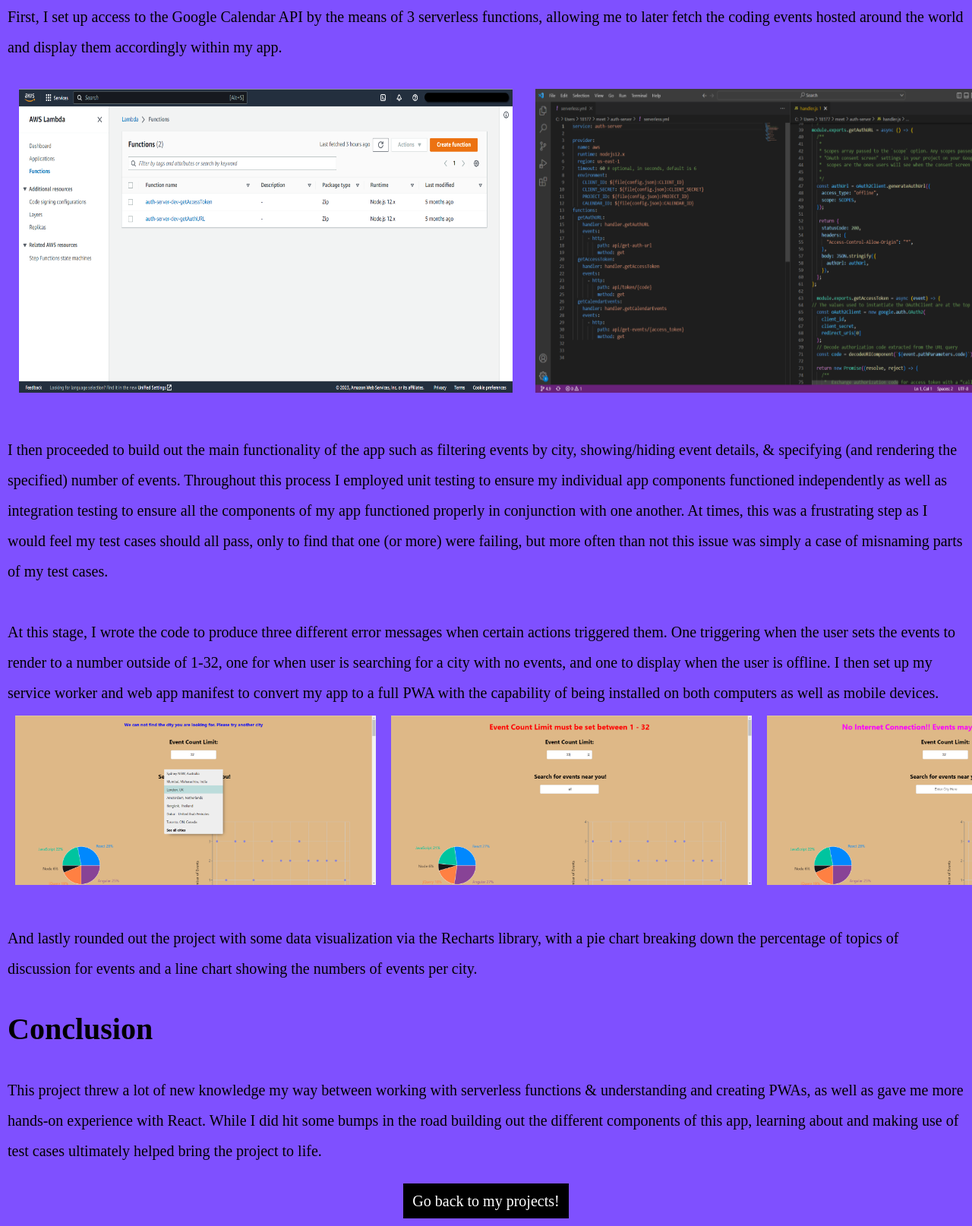
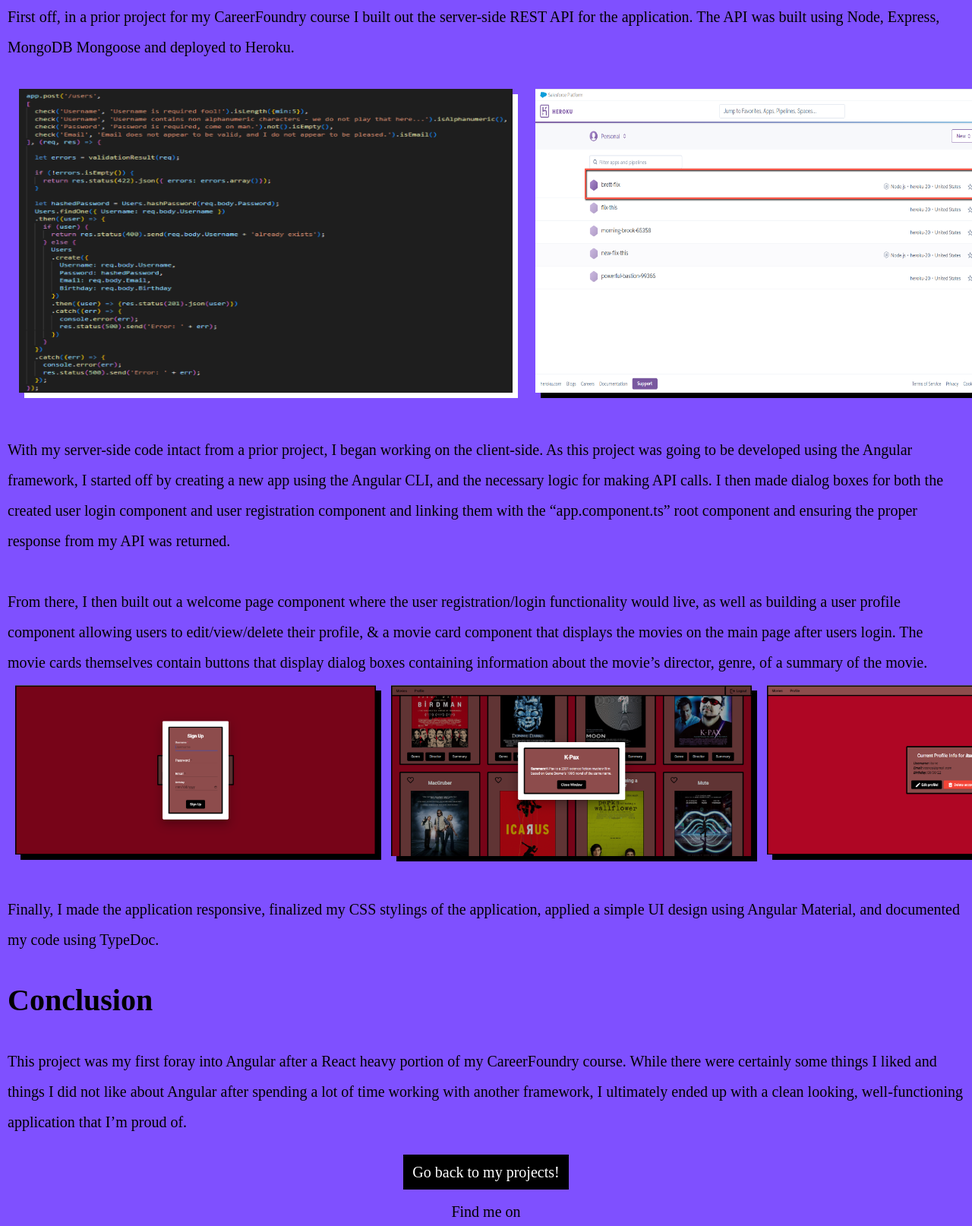
Before and after one commit to Polodolo4/portfolio-website, a plain HTML site: page brettFlixCase.html in a window 1280 px wide. Shown: the part 1730-3344 px from the top of the page at 76% size. Drawn offline with nearby package versions, Linux system fonts and the light colour scheme.

Commit message:
Completed brettFlix Case Study/added screenshots

```diff
--- a/CSS/styles.css
+++ b/CSS/styles.css
@@ -372,6 +372,8 @@ button:focus,
   box-sizing: border-box;
 }
 
+/*meet app case study end*/
+
 /*brett flix case study*/
 
 .tools-brett {
@@ -389,6 +391,44 @@ button:focus,
   float: right;
   width: 750px;
   overflow: auto;
+  box-shadow: 0.438rem 0.438rem #000;
+}
+
+.heroku-row {
+  display:flex;
+}
+
+.heroku-col {
+  flex: 50%;
+  padding: 15px;
+}
+
+.API {
+  width: 650px;
+  height: 400px;
+  display: flex;
+  flex-direction: row;
+  text-align: center;
+  margin: auto;
+  box-shadow: 0.438rem 0.438rem #fff;
+}
+
+.heroku {
+  width: 650px;
+  height: 400px;
+  display: flex;
+  flex-direction: row;
+  text-align: center;
+  margin: auto;
+  box-shadow: 0.438rem 0.438rem #000;
+}
+
+.brett-app-screen {
+  width: 475px;
+  display: flex;
+  flex-direction: row;
+  text-align: center;
+  margin: auto;
   box-shadow: 0.438rem 0.438rem #000;
 }
 
--- a/brettFlixCase.html
+++ b/brettFlixCase.html
@@ -86,52 +86,44 @@
   <div class="end">
     <h3 class="middle-head">Project Process</h3>
     <p>
-      First, I set up access to the Google Calendar API by the means of 3 serverless functions, allowing me to later fetch the coding events
-      hosted around the world and display them accordingly within my app.
+      First off, in a prior project for my CareerFoundry course I built out the server-side REST API for the application. The API was built using Node, Express, MongoDB Mongoose and deployed to Heroku.
       <br>
-      <div class="server-row">
-        <div class="server-col">
-          <img src="img/case1/aws.png" class="serverless" alt="serverless">
+      <div class="heroku-row">
+        <div class="heroku-col">
+          <img src="img/brettFlix/api1.png" class="API" alt="heroku">
         </div>
-        <div class="server-col">
-          <img src="img/case1/serverless.png" class="serverless" alt="serverless">
+        <div class="heroku-col">
+          <img src="img/brettFlix/heroku.png" class="heroku" alt="heroku">
         </div>
       </div>
       <br>
-      I then proceeded to build out the main functionality of the app such
-      as filtering events by city, showing/hiding event details, & specifying (and rendering the specified) number of events. Throughout this
-      process I employed unit testing to ensure my individual app components functioned independently as well as integration testing to ensure
-      all the components of my app functioned properly in conjunction with one another. At times, this was a frustrating step as I would feel my
-      test cases should all pass, only to find that one (or more) were failing, but more often than not this issue was simply a case of misnaming
-      parts of my test cases.
+      With my server-side code intact from a prior project, I began working on the client-side. As this project was going to be developed using the Angular framework,
+      I started off by creating a new app using the Angular CLI, and the necessary logic for making API calls. I then made dialog boxes for both the created user login
+      component and user registration component and linking them with the “app.component.ts” root component and ensuring the proper response from my API was returned.
       <br>
       <br>
-      At this stage, I wrote the code to produce three different error messages when certain actions triggered them.
-      One triggering when the user sets the events to render to a number outside of 1-32, one for when user is searching for a city with no events,
-      and one to display when the user is offline.
-      I then set up my service worker and web app manifest to convert my app to a full PWA with the capability of being installed on both computers as
-      well as mobile devices.
+      From there, I then built out a welcome page component where the user registration/login functionality would live, as well as building a user profile component
+      allowing users to edit/view/delete their profile, & a movie card component that displays the movies on the main page after users login. The movie cards themselves
+      contain buttons that display dialog boxes containing information about the movie’s director, genre, of a summary of the movie.
       <br>
       <div class="error-row">
         <div class="error-col">
-          <img src="img/case1/err1.png" class="error" alt="serverless">
+          <img src="img/brettFlix/welcome.png" class="brett-app-screen" alt="serverless">
         </div>
         <div class="error-col">
-          <img src="img/case1/err2.png" class="error" alt="serverless">
+          <img src="img/brettFlix/movie.png" class="brett-app-screen" alt="serverless">
         </div>
         <div class="error-col">
-          <img src="img/case1/err3.png" class="error" alt="serverless">
+          <img src="img/brettFlix/profile.png" class="brett-app-screen" alt="serverless">
         </div>
       </div>
       <br>
-      And lastly rounded out the project with some data visualization via the Recharts library, with a pie chart breaking down the percentage of topics
-      of discussion for events and a line chart showing the numbers of events per city.
+      Finally, I made the application responsive, finalized my CSS stylings of the application, applied a simple UI design using Angular Material, and documented my code using TypeDoc.
     </p>
     <h3 class="middle-head">Conclusion</h3>
     <p>
-      This project threw a lot of new knowledge my way between working with serverless functions & understanding and creating PWAs, as well as gave
-      me more hands-on experience with React. While I did hit some bumps in the road building out the different components of this app, learning
-      about and making use of test cases ultimately helped bring the project to life.
+      This project was my first foray into Angular after a React heavy portion of my CareerFoundry course. While there were certainly some things I liked and things I did not like about
+      Angular after spending a lot of time working with another framework, I ultimately ended up with a clean looking, well-functioning application that I’m proud of.
     </p>
   </div>
 
```
Also changed, not shown: img/brettFlix/API.png (added), img/brettFlix/api1.png (added), img/brettFlix/heroku.png (added), img/brettFlix/movie.png (added), img/brettFlix/profile.png (added), img/brettFlix/welcome.png (added).
